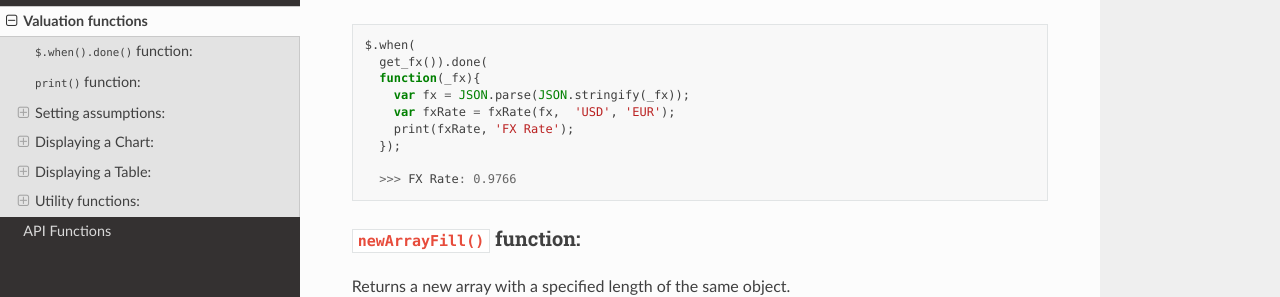
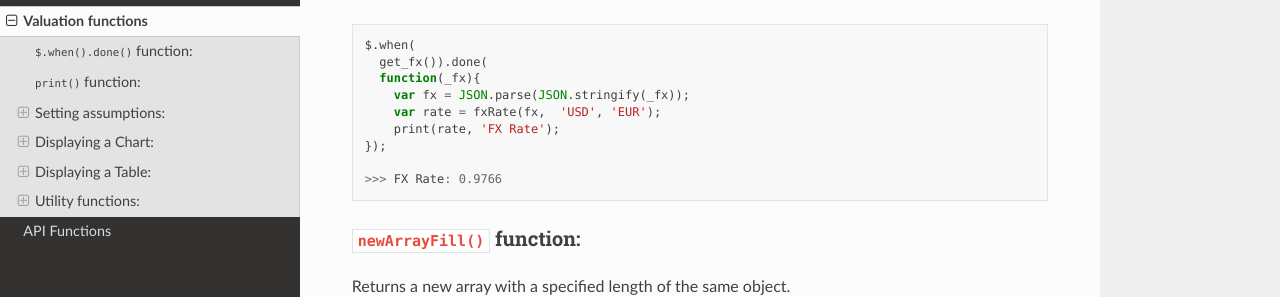
Before and after one commit to DiscountingCashFlows/readthedocs, a Sphinx documentation site: the page built from docs/source/functions.rst, in a window 1280 px wide and 900 px high, scrolled down 8140 px. Shown: the part 155-452 px from the top of the window. Built offline with Sphinx 7.4.7 and the Read the Docs theme 2.0.0, drawn with Linux system fonts in a browser that asks for light colours.

Commit message:
Update functions.rst

```diff
--- a/docs/source/functions.rst
+++ b/docs/source/functions.rst
@@ -372,12 +372,12 @@ Arguments of ``fxRate(fx, fromCurrency, toCurrency)``
 
 .. code-block:: javascript
 
- $.when(
-   get_fx()).done(
-   function(_fx){
-     var fx = JSON.parse(JSON.stringify(_fx));
-     var fxRate = fxRate(fx,  'USD', 'EUR');
-     print(fxRate, 'FX Rate');
+   $.when(
+     get_fx()).done(
+     function(_fx){
+       var fx = JSON.parse(JSON.stringify(_fx));
+       var rate = fxRate(fx,  'USD', 'EUR');
+       print(rate, 'FX Rate');
    });
 
    >>> FX Rate: 0.9766
```
